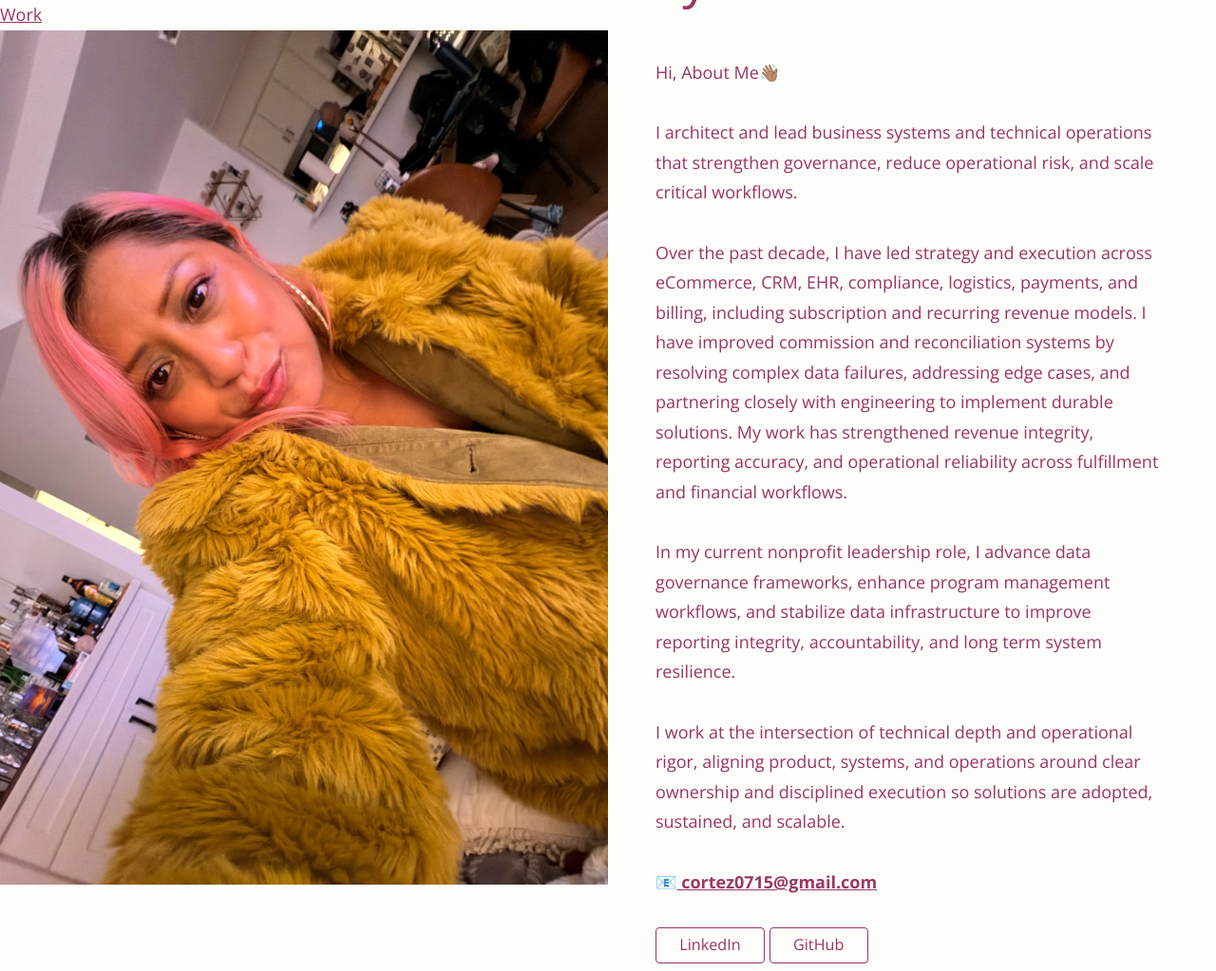
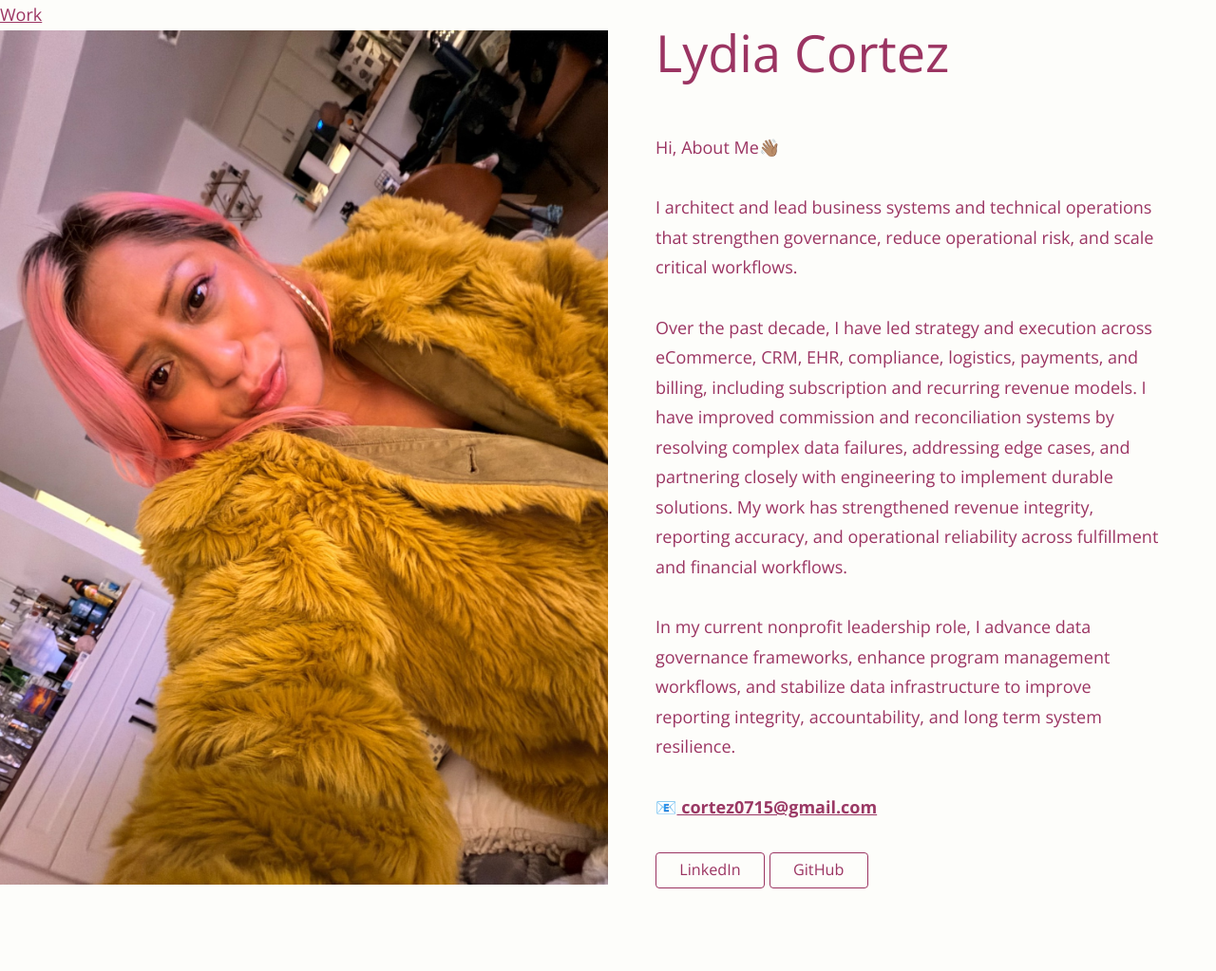
Before and after one commit to lylyco/lylyco.github.io, a Jekyll site: the page built from index.html, in a window 1280 px wide. Shown: the whole page at 95% size. Built offline with Jekyll 4.4.1, drawn with Linux system fonts in a browser that asks for light colours; after the commit the page ends 944 px from its top, so only the background shows below that.

Commit message:
“text”

```diff
--- a/_config.yml
+++ b/_config.yml
@@ -15,8 +15,6 @@ content: |
     data failures, addressing edge cases, and partnering closely with engineering to implement durable solutions. My work has strengthened revenue integrity, reporting accuracy, and operational reliability across fulfillment and financial workflows.</p>
 
     <p>In my current nonprofit leadership role, I advance data governance frameworks, enhance program management workflows, and stabilize data infrastructure to improve reporting integrity, accountability, and long term system resilience.</p>
-
-    <p>I work at the intersection of technical depth and operational rigor, aligning product, systems, and operations around clear ownership and disciplined execution so solutions are adopted, sustained, and scalable.</p>
 
   </div>
 
--- a/assets/scss/base/_global.scss
+++ b/assets/scss/base/_global.scss
@@ -30,6 +30,10 @@ body {
   }
 }
 
+.bio p {
+  margin: 0 0 1.5rem;
+}
+
 // Text Selection Styling
 ::-moz-selection {
   background: $primary-color;
```
